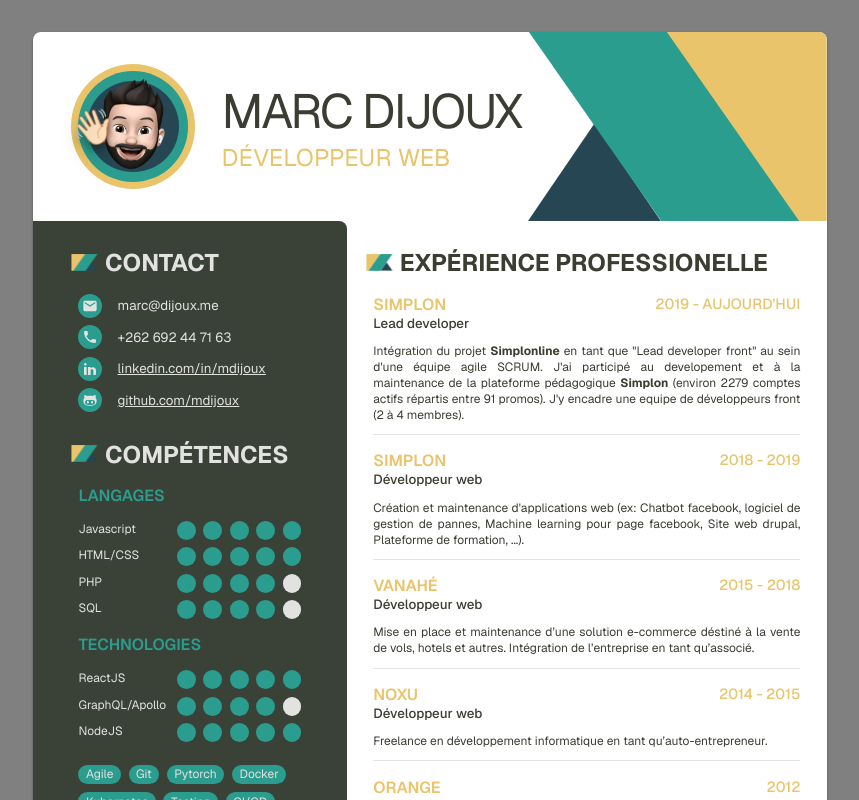
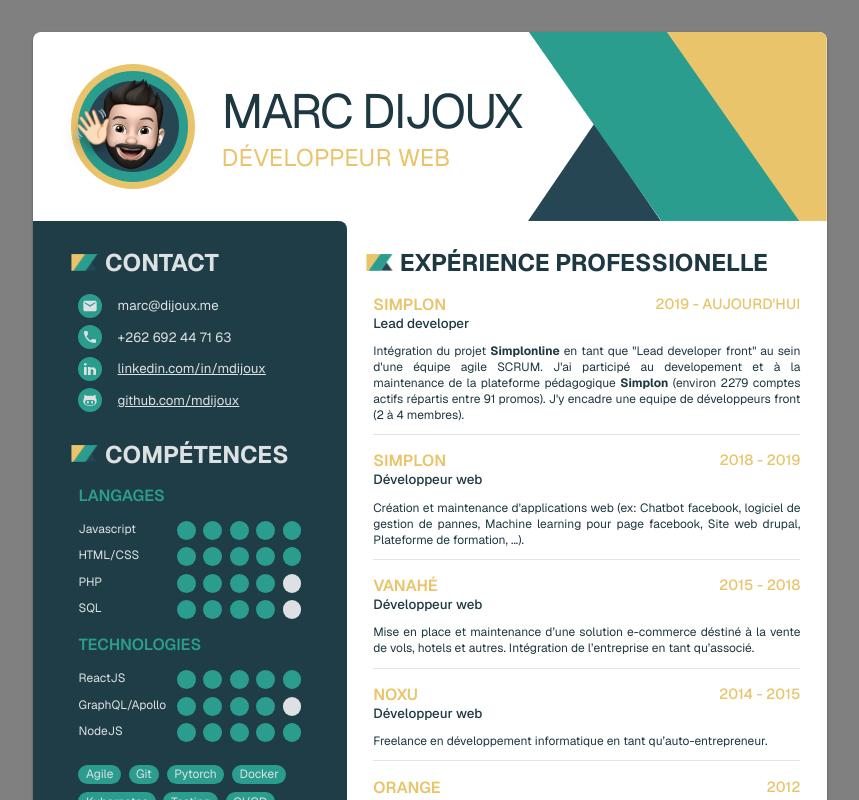
Before and after one commit to mdijoux/mdijoux, a Next.js app: page / in a window 1280 px wide. Shown: the top 800 px of the page, without its empty margins (210-1069 px from the left). Built offline with nearby package versions, Linux system fonts and the light colour scheme.

Commit message:
feat: improve theme configuring

```diff
--- a/styles/globals.css
+++ b/styles/globals.css
@@ -15,8 +15,8 @@
   /* --bg-color-dark: #414439; */
 
   /* --primary-color: #45A345;
-  --primary-color-darker: #2F893F;
-  --primary-color-darkest: #255C2C; */
+  --primary-color-darker: #297a37;
+  --primary-color-darkest: #173b1c; */
 
   /* --primary-color: #4cc9f0;
   --primary-color-darker: #4361ee;
@@ -26,7 +26,6 @@
   --primary-color-darker: #a663cc;
   --primary-color-darkest: #6f2dbd; */
 
-
   /* --primary-color: #57cc99;
   --primary-color-darker: #38a3a5;
   --primary-color-darkest: #22577a; */
@@ -35,7 +34,11 @@
   --primary-color-darker: #2a9d8f;
   --primary-color-darkest: #264653;
 
-  --base-black: color-mix(in srgb, #414439, black 10%);
+  /* --dark: #414458; */
+  /* --dark: #414439; */
+  --dark: var(--primary-color-darkest);
+
+  --base-black: color-mix(in srgb, var(--dark), black 20%);
   --base-white: color-mix(in srgb, white, var(--base-black) 15%);
 
   --bg-primary: white;
```
Also changed, not shown: 1 other file (tests, documents, lock files or other folders).
